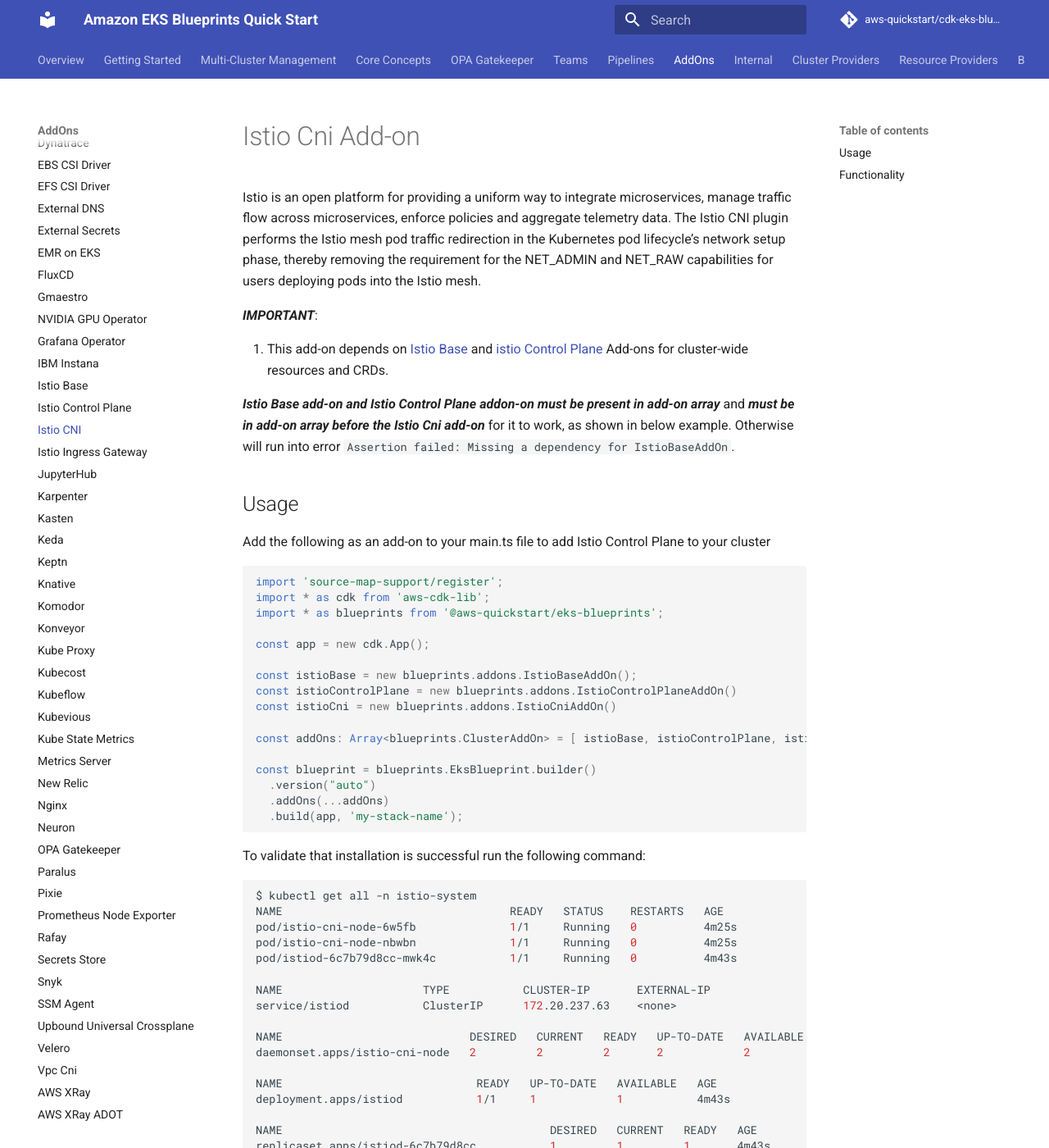
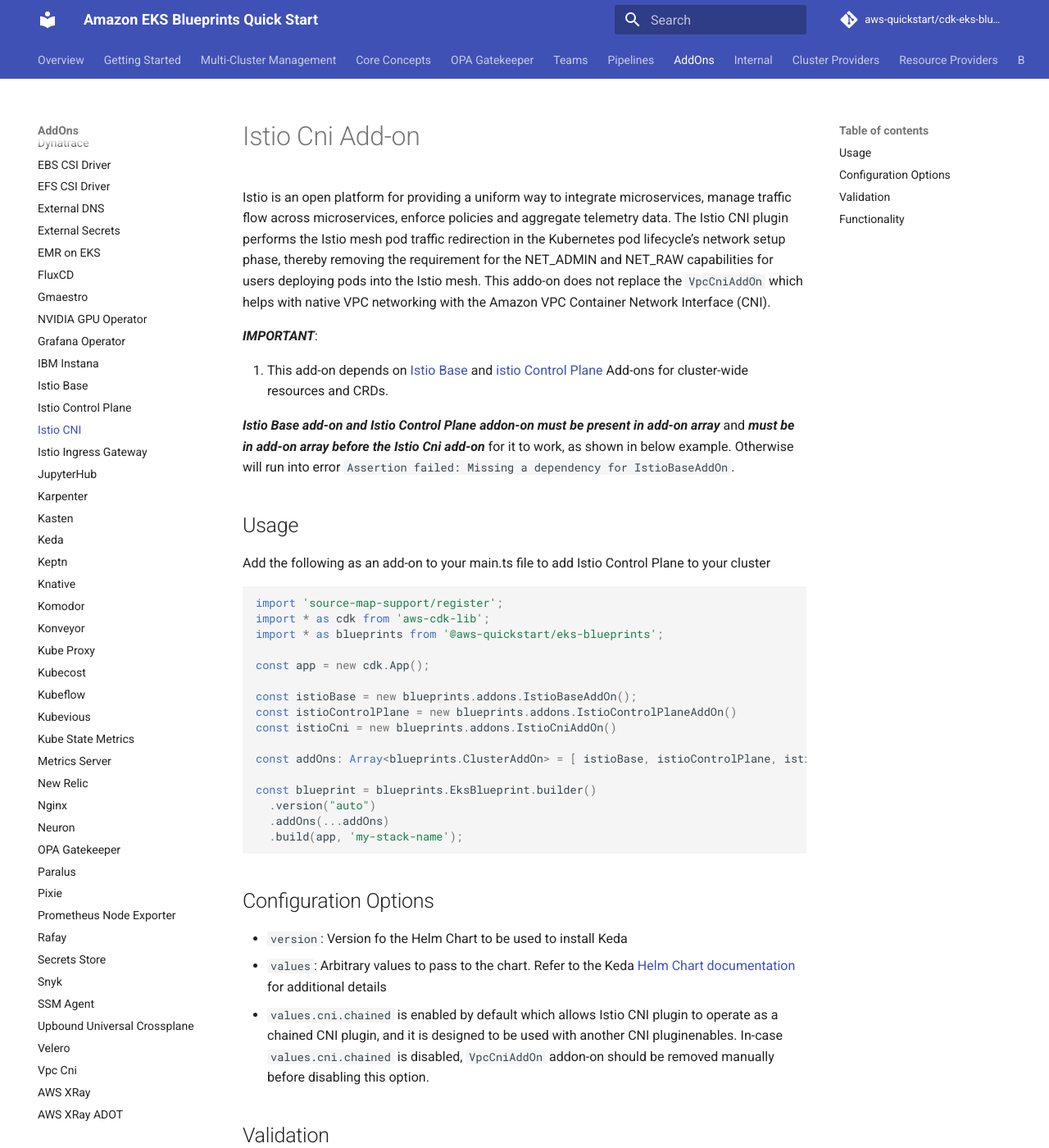
Before and after one commit to aws-quickstart/cdk-eks-blueprints, an MkDocs documentation site: the page built from docs/addons/istio-cni.md, in a window 1280 px wide and 1400 px high. Shown: the whole window at 82% size. Built offline with MkDocs 1.6.1 and Material for MkDocs 9.7.7, drawn with Linux system fonts in a browser that asks for light colours; comment, search, counter and statistics services are not loaded.

Commit message:
ISTIO PR Fix 4

````diff
--- a/docs/addons/istio-cni.md
+++ b/docs/addons/istio-cni.md
@@ -1,6 +1,6 @@
 # Istio Cni Add-on
 
-Istio is an open platform for providing a uniform way to integrate microservices, manage traffic flow across microservices, enforce policies and aggregate telemetry data. The Istio CNI plugin performs the Istio mesh pod traffic redirection in the Kubernetes pod lifecycle’s network setup phase, thereby removing the requirement for the NET_ADMIN and NET_RAW capabilities for users deploying pods into the Istio mesh.
+Istio is an open platform for providing a uniform way to integrate microservices, manage traffic flow across microservices, enforce policies and aggregate telemetry data. The Istio CNI plugin performs the Istio mesh pod traffic redirection in the Kubernetes pod lifecycle’s network setup phase, thereby removing the requirement for the NET_ADMIN and NET_RAW capabilities for users deploying pods into the Istio mesh. This addo-on does not replace the `VpcCniAddOn` which helps with native VPC networking with the Amazon VPC Container Network Interface (CNI).
 
 ***IMPORTANT***:
 
@@ -31,6 +31,14 @@
   .build(app, 'my-stack-name');
 ```
 
+## Configuration Options
+
+- `version`: Version fo the Helm Chart to be used to install Keda
+- `values`: Arbitrary values to pass to the chart. Refer to the Keda [Helm Chart documentation](https://github.com/kedacore/charts) for additional details
+- `values.cni.chained` is enabled by default which allows Istio CNI plugin to operate as a chained CNI plugin, and it is designed to be used with another CNI pluginenables. In-case `values.cni.chained` is disabled, `VpcCniAddOn` addon-on should be removed manually before disabling this option.
+
+## Validation
+
 To validate that installation is successful run the following command:
 
 ```bash
````
